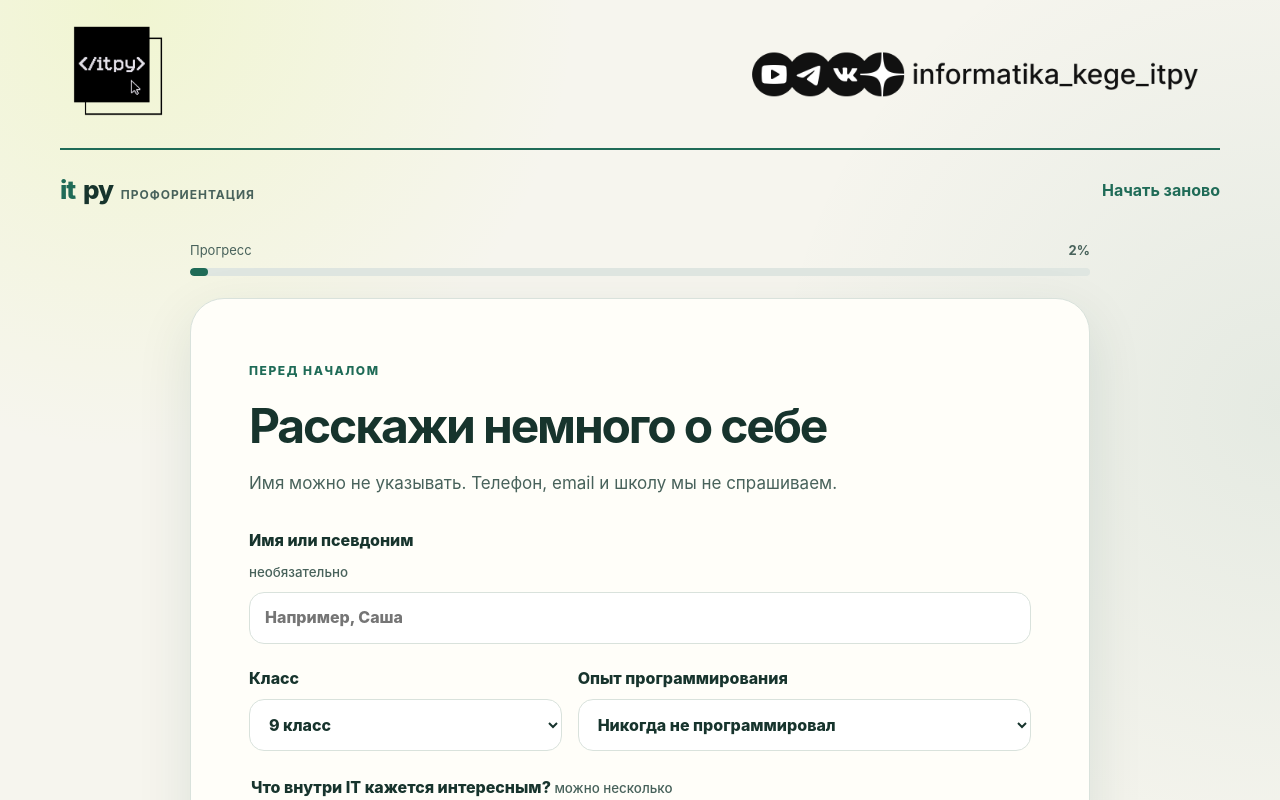
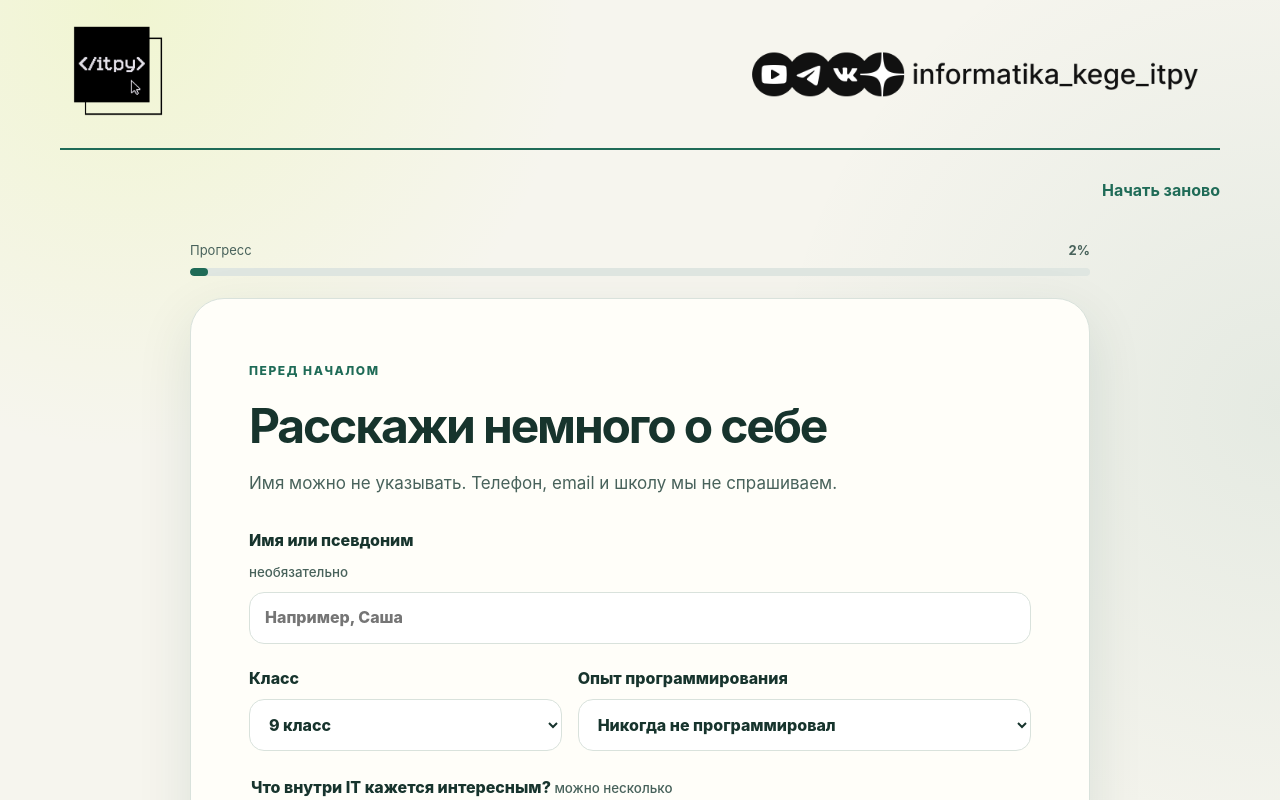
Before and after one commit to mikesha22/itpy-proftest, a Next.js app: page /test in a window 1280 px wide. Shown: the top 800 px of the page. Built offline with nearby package versions, Linux system fonts and the light colour scheme.

Commit message:
убрали лишние плашки на остальных страницах

```diff
--- a/components/SiteHeader.module.css
+++ b/components/SiteHeader.module.css
@@ -117,3 +117,15 @@
     transition: none;
   }
 }
+
+/* Старая текстовая плашка под общей шапкой больше не нужна. */
+:global(.test-shell > .topbar .brand),
+:global(.result-shell > .topbar .brand) {
+  display: none;
+}
+
+/* После удаления старого логотипа оставляем служебную кнопку справа. */
+:global(.test-shell > .topbar),
+:global(.result-shell > .topbar) {
+  justify-content: flex-end;
+}
```
